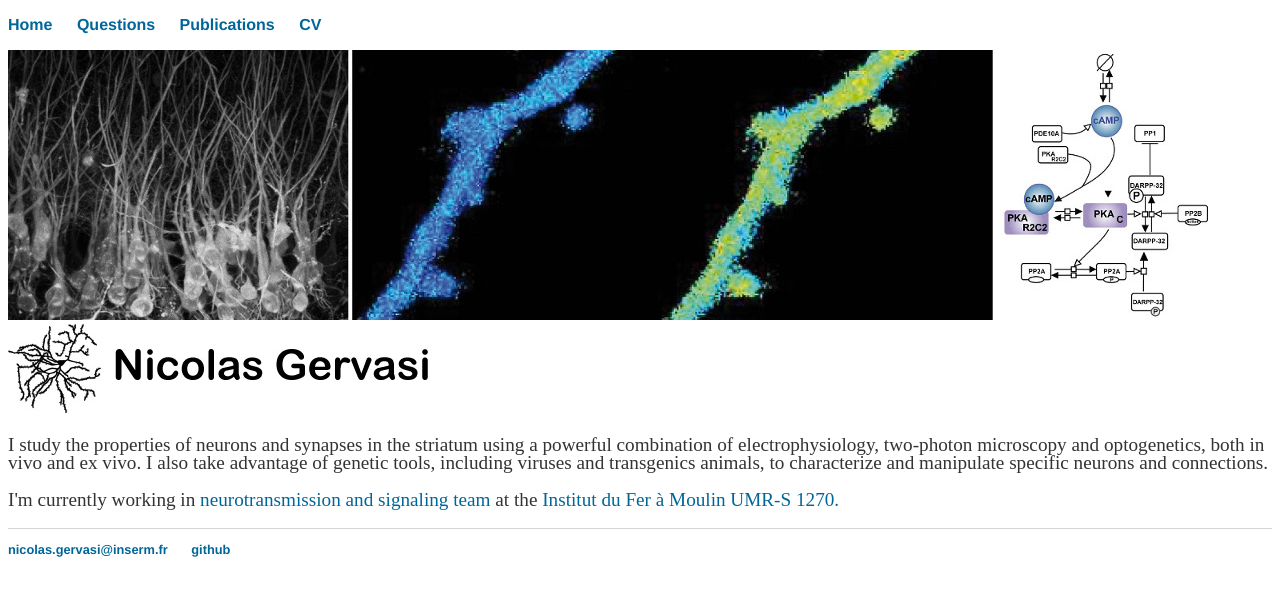
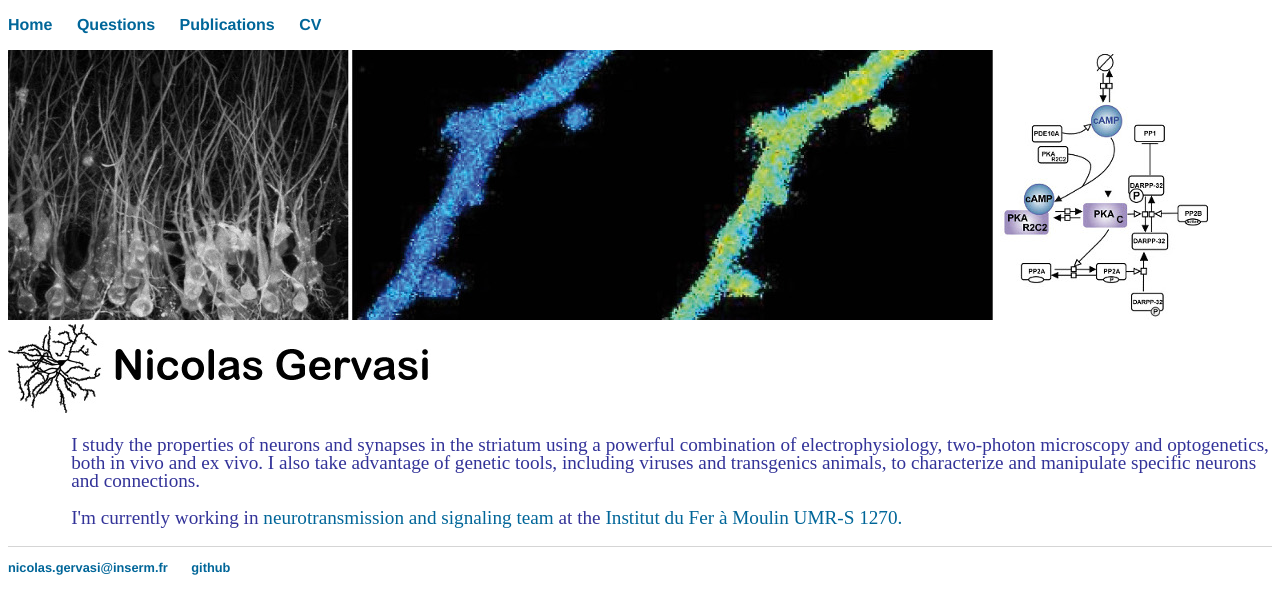
Before and after one commit to nicolasgervasi/nicolasgervasi.github.io, a Jekyll site: the page built from index.html, in a window 1280 px wide. Shown: the top 614 px of the page. Built offline with Jekyll 4.4.1, drawn with Linux system fonts in a browser that asks for light colours.

Commit message:
Update main.css

```diff
--- a/css/main.css
+++ b/css/main.css
@@ -29,7 +29,8 @@ h1 {
 p {
     font-size: 1.5vw;
     line-height: 1.4vw;
-    color: #333;
+    color: #339;
+    margin-left:5%;
 }
 footer {
     border-top: 1px solid #d5d5d5;
```
